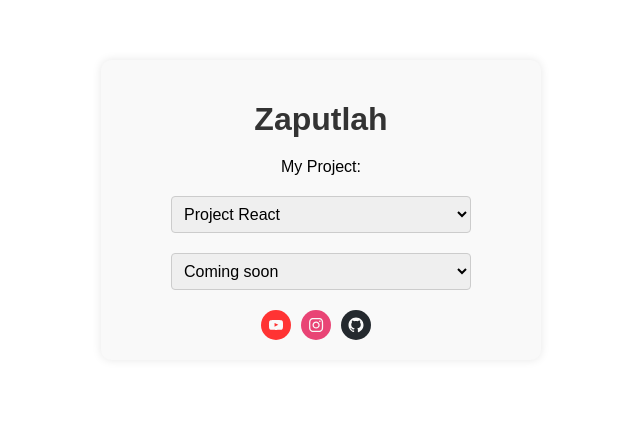
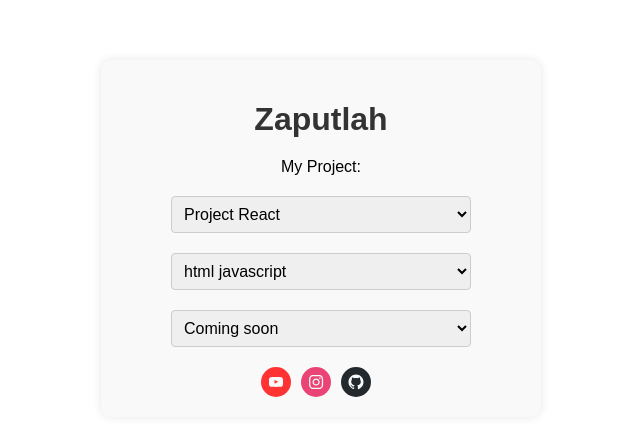
Before and after one commit to Zaputlah/linktree, a React (Create React App) app: page / in a window 1280 px wide. Shown: the top 436 px of the page, without its empty margins (319-959 px from the left). Built offline with nearby package versions, Linux system fonts and the light colour scheme.

Commit message:
Update App.js

```diff
--- a/src/App.js
+++ b/src/App.js
@@ -19,6 +19,10 @@ const react = [
   { title: 'qoute+Api', url: 'https://qoute-chi.vercel.app/' },
   { title: 'CrudRedux+jwt', url: 'https://crud-react-redux-tau.vercel.app/' },
   // Tambahkan link lainnya sesuai keinginan Anda
+];
+
+const htmljavascript = [
+  { title: 'nembak pacar', url: 'https://pacar.vercel.app/' },
 ];
 
 const Comingsoon = [
@@ -49,6 +53,16 @@ function App() {
             ))}
           </select>
         </div>
+          <div className="link-dropdown">
+          <select onChange={handleSelectChange}>
+            <option value="">html javascript</option>
+            {htmljavascript.map((project, index) => (
+              <option key={index} value={project.url}>
+                {project.title}
+              </option>
+            ))}
+          </select>
+        </div>
         <div className="link-dropdown">
           <select onChange={handleSelectChange}>
             <option value="">Coming soon</option>
```
